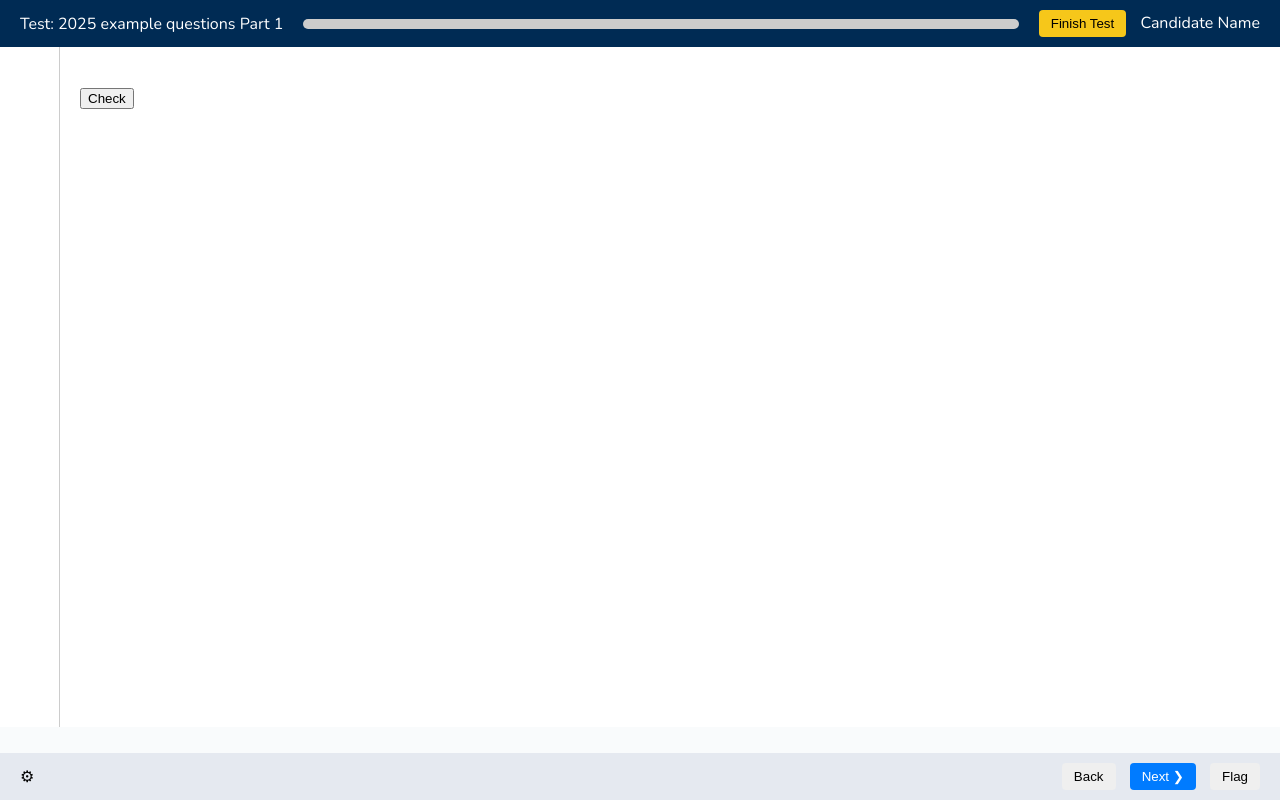
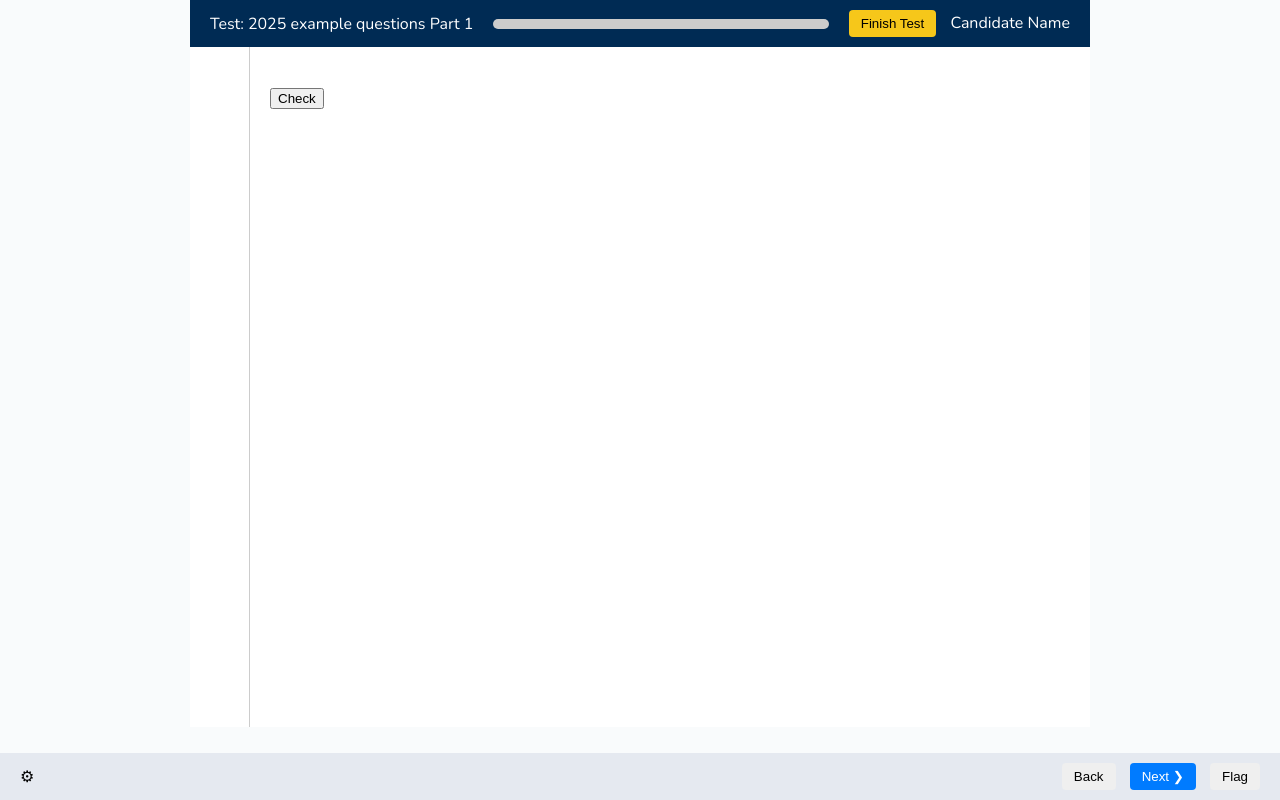
Before and after one commit to pravine9/question-bank, a Flask app: page /practice in a window 1280 px wide. Run offline with Flask 3, Linux system fonts and the light colour scheme.

Commit message:
Wrap practice page content in container

```diff
--- a/static/practice.css
+++ b/static/practice.css
@@ -2,6 +2,11 @@
   margin: 0;
   font-family: 'Nunito', Arial, sans-serif;
   background: #f9fbfc;
+}
+
+.container {
+  max-width: 900px;
+  margin: 0 auto;
 }
 
 .header {
--- a/templates/practice.html
+++ b/templates/practice.html
@@ -7,6 +7,7 @@
   <link rel="stylesheet" href="{{ url_for('static', filename='practice.css') }}">
 </head>
 <body>
+  <div class="container">
   <header class="header">
     <span class="test-title">Test: 2025 example questions Part 1</span>
     <div class="progress"><div class="bar" style="width:0%"></div></div>
@@ -61,6 +62,7 @@
       <button class="flag-current-btn">Flag</button>
     </div>
   </footer>
+  </div>
 
   <script>
     const questions = {{ questions|tojson|safe }};
```
